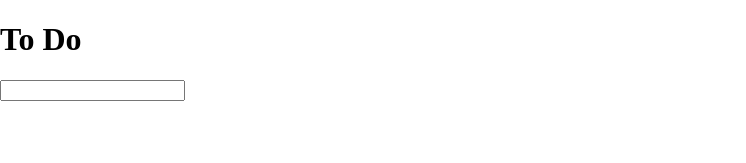
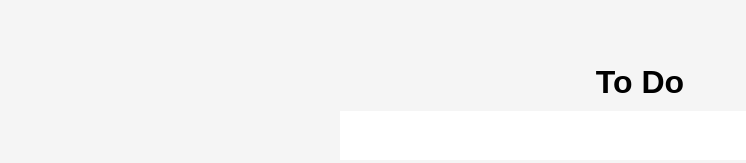
Before and after one commit to RayMathew/freeCodeCampAppChallenge, a website: page todoApp/index.html in a window 1280 px wide. Shown: the whole page, without its empty margins (0-746 px from the left). Drawn offline with Linux system fonts and the light colour scheme.

Commit message:
Added some styles to input and document

```diff
--- a/todoApp/css/style.css
+++ b/todoApp/css/style.css
@@ -1,4 +1,28 @@
-body, html {
+* {
     margin: 0;
     padding: 0;
 }
+
+body {
+    background-color: whitesmoke;
+    font-family: sans-serif;
+}
+
+.primary-input {
+    text-align: center;
+    padding: 5%;
+}
+
+.primary-input h1 {
+    margin-bottom: 10px;
+}
+
+.primary-input input{
+    width: 100%;
+    max-width: 600px;
+    padding: 10px 10px 10px 40px;
+    box-sizing: border-box;
+    outline: none;
+    font-size: 25px;
+    border: none;
+}
--- a/todoApp/index.html
+++ b/todoApp/index.html
@@ -5,7 +5,7 @@
     <meta name="viewport" content="width=device-width, initial-scale=1.0">
     <meta http-equiv="X-UA-Compatible" content="ie=edge">
     <title>To Do</title>
-    <link rel="stylesheet" href="/css/style.css">
+    <link rel="stylesheet" href="css/style.css">
 </head>
 <body>
 <div class="container">
@@ -13,7 +13,7 @@
         <h1>To Do</h1>
         <input type="text" name="primary-input" value="">
     </div>
-
 </div>
+<script type="text/javascript" src="index.js"></script>
 </body>
 </html>
```
